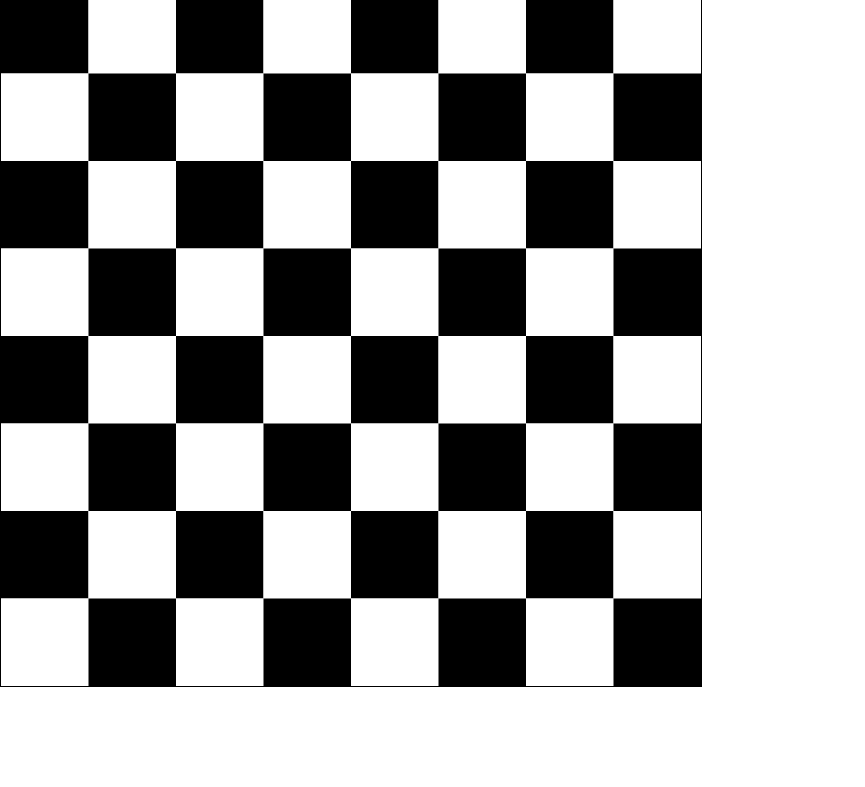
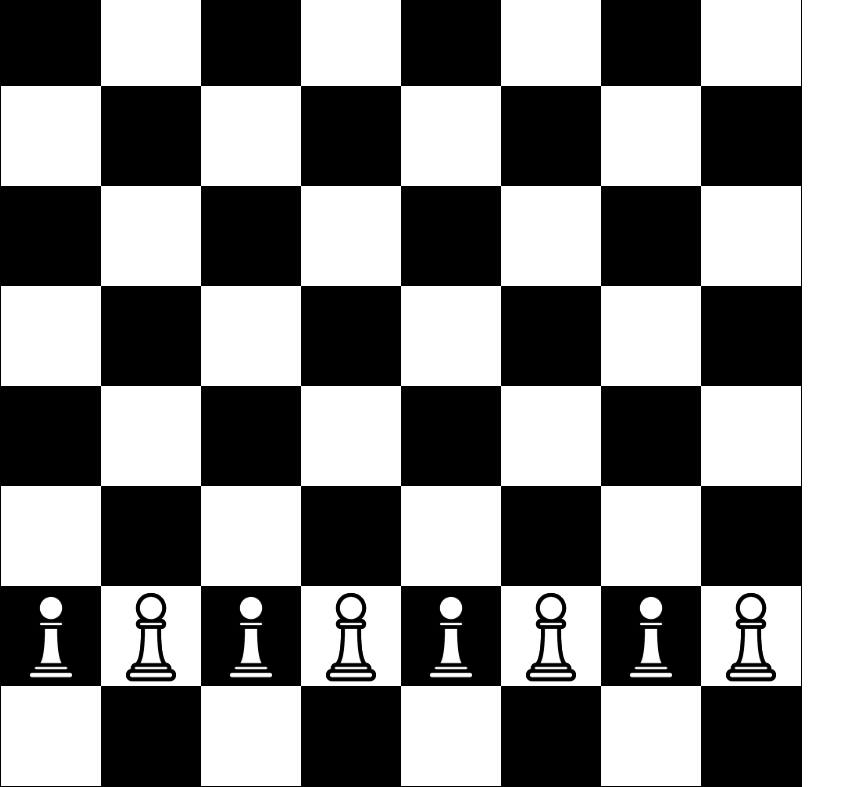
Before and after one commit to Rainh2001/basic-chess, a plain HTML site: page index.html in a window 1280 px wide. Shown: the part 52-839 px from the top of the page, without its empty margins (0-865 px from the left). Before the commit the page ends 800 px from the top, so only its background shows below. Drawn offline with Linux system fonts and the light colour scheme.

Commit message:
Working on Pawn class

```diff
--- a/index.html
+++ b/index.html
@@ -6,6 +6,6 @@
     </head>
     <body>
         <h1>Chess</h1>
-        <canvas id="chess" width="700" height="700"></canvas>
+        <canvas id="chess" width="800" height="800"></canvas>
     </body>
 </html>
--- a/script.js
+++ b/script.js
@@ -27,6 +27,22 @@ class Board {
     }
 }
 
+class Pawn {
+    constructor(){
+        this.img = new Image();
+        this.img.src = "img/pawn.png";
+        this.x;
+        this.y;
+    }
+    draw(pos){
+        this.x = pos.x;
+        this.y = pos.y;
+        ctx.beginPath();
+        ctx.drawImage(this.img, pos.x, pos.y, width, height);
+        ctx.closePath();
+    }
+}
+
 window.onload = function(){
     canvas = document.getElementById("chess");
     ctx = canvas.getContext("2d");
@@ -39,4 +55,17 @@ window.onload = function(){
 
 function setup(){
     board = new Board();
+    let pawn = [];
+    let line = 1;
+    for(let i = 0; i < 2; i++){
+        pawn.push([]);
+        for(let j = 0; j < col; j++){
+            pawn[i].push(new Pawn());
+            pawn[i][j].img.onload = function(){
+                pawn[i][j].draw(board.pos[line][j]);
+            }
+        }
+        line = 6;
+    }
+    console.log(pawn);
 }
```
Also changed, not shown: img/pawn.png (added).
